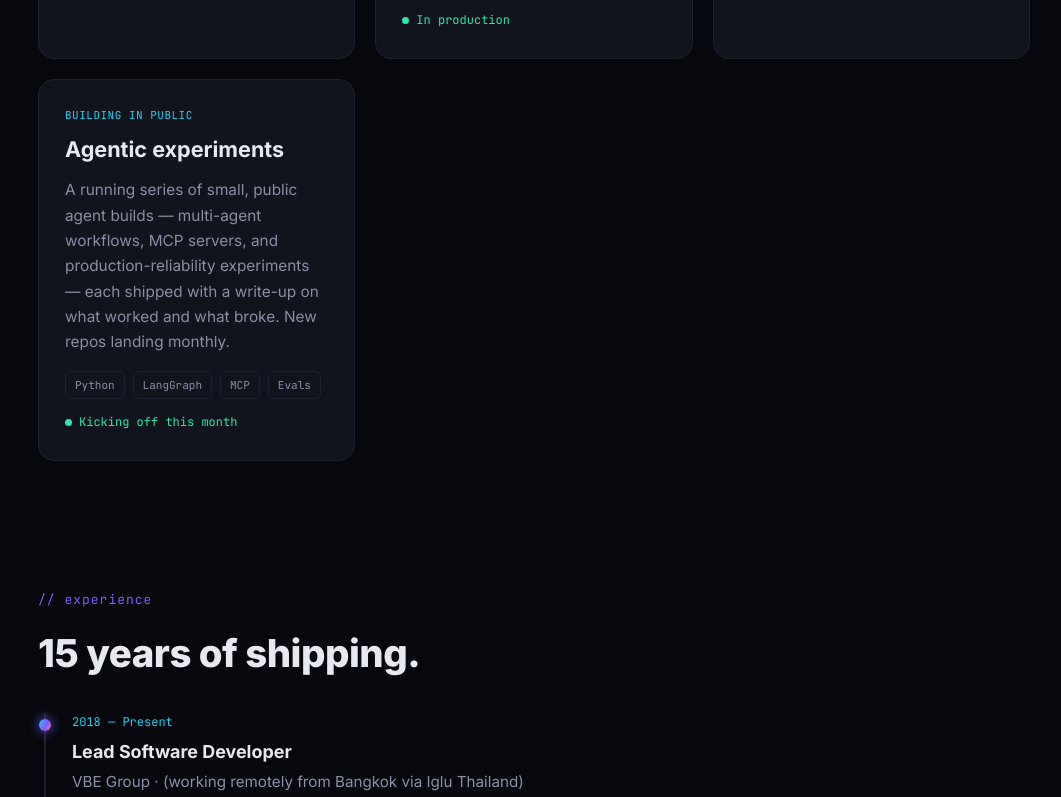
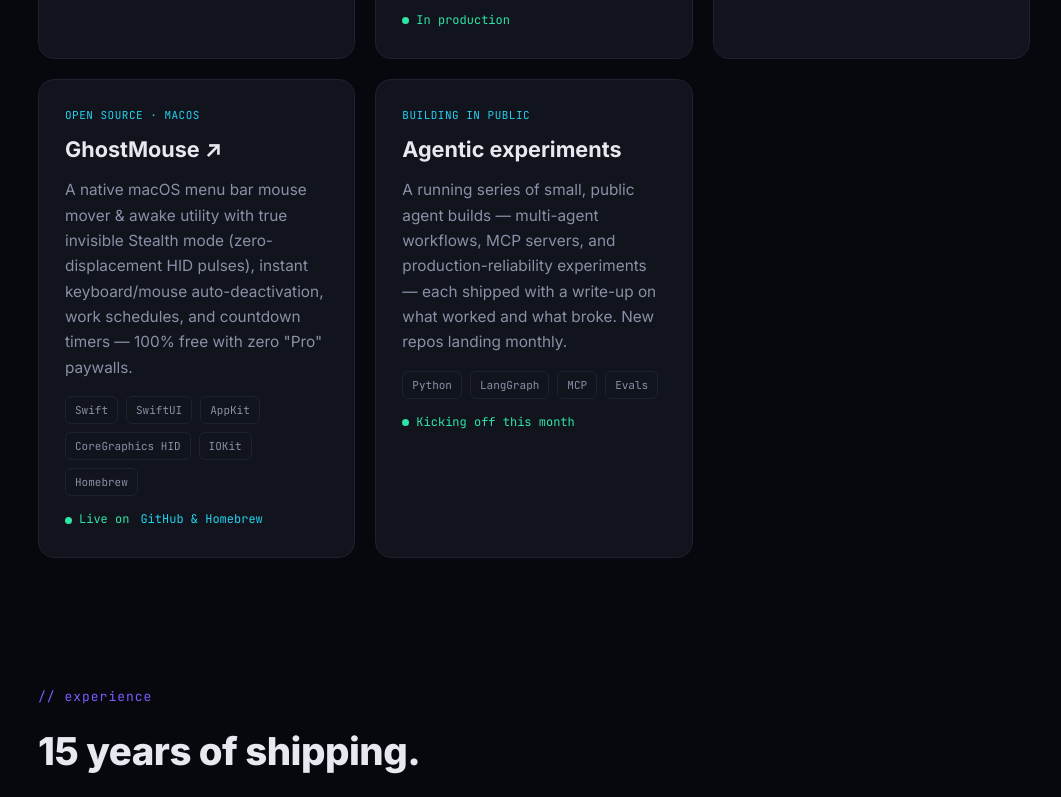
Before and after one commit to joeystdio/joeystdio.github.io, a plain HTML site: page index.html in a window 1280 px wide. Shown: the part 2509-3306 px from the top of the page, without its empty margins (106-1167 px from the left). Drawn offline with Linux system fonts and the light colour scheme.

Commit message:
feat: add GhostMouse macOS project card & Buy Me a Coffee link

```diff
--- a/index.html
+++ b/index.html
@@ -332,6 +332,14 @@
       </div>
 
       <div class="card reveal">
+        <div class="tag">Open Source · macOS</div>
+        <h3><a href="https://github.com/joeystdio/GhostMouse" target="_blank" rel="noopener" style="color:inherit;text-decoration:none;">GhostMouse ↗</a></h3>
+        <p>A native macOS menu bar mouse mover &amp; awake utility with true invisible Stealth mode (zero-displacement HID pulses), instant keyboard/mouse auto-deactivation, work schedules, and countdown timers — 100% free with zero "Pro" paywalls.</p>
+        <div class="stack"><span>Swift</span><span>SwiftUI</span><span>AppKit</span><span>CoreGraphics HID</span><span>IOKit</span><span>Homebrew</span></div>
+        <div class="status"><span class="d"></span> Live on <a href="https://github.com/joeystdio/GhostMouse" target="_blank" rel="noopener" style="color:var(--c1);text-decoration:none;margin-left:4px;">GitHub &amp; Homebrew</a></div>
+      </div>
+
+      <div class="card reveal">
         <div class="tag">Building in public</div>
         <h3>Agentic experiments</h3>
         <p>A running series of small, public agent builds — multi-agent workflows, MCP servers, and
@@ -411,6 +419,7 @@
         <a class="btn primary" href="mailto:joeystdio@gmail.com">joeystdio@gmail.com</a>
         <a class="btn" href="https://github.com/joeystdio" target="_blank" rel="noopener">@joeystdio on GitHub</a>
         <a class="btn" href="https://www.linkedin.com/in/joeystevense/" target="_blank" rel="noopener">LinkedIn</a>
+        <a class="btn" href="https://buymeacoffee.com/joeystdio" target="_blank" rel="noopener">☕ Buy Me a Coffee</a>
       </div>
     </div>
   </div>
```
